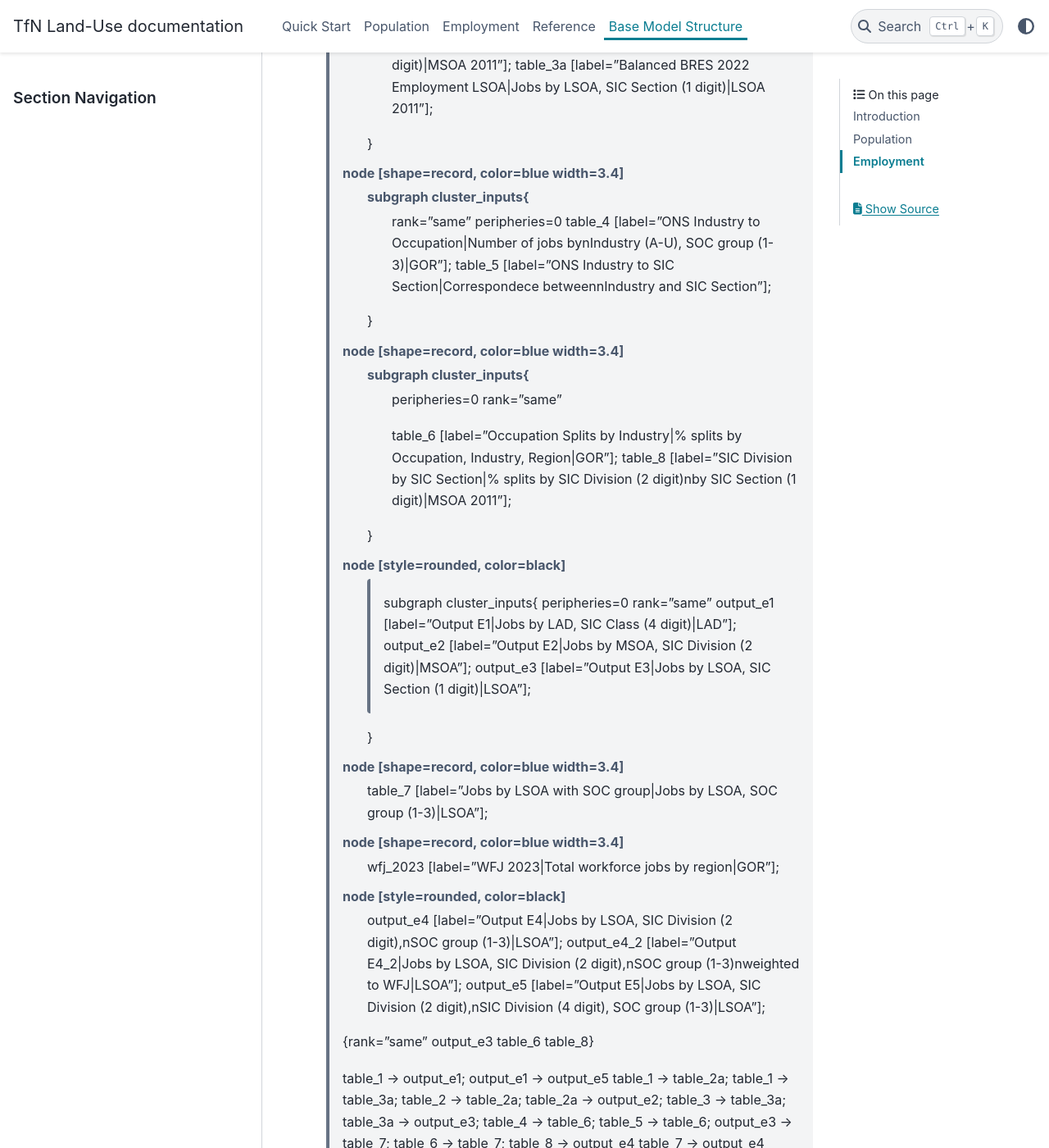
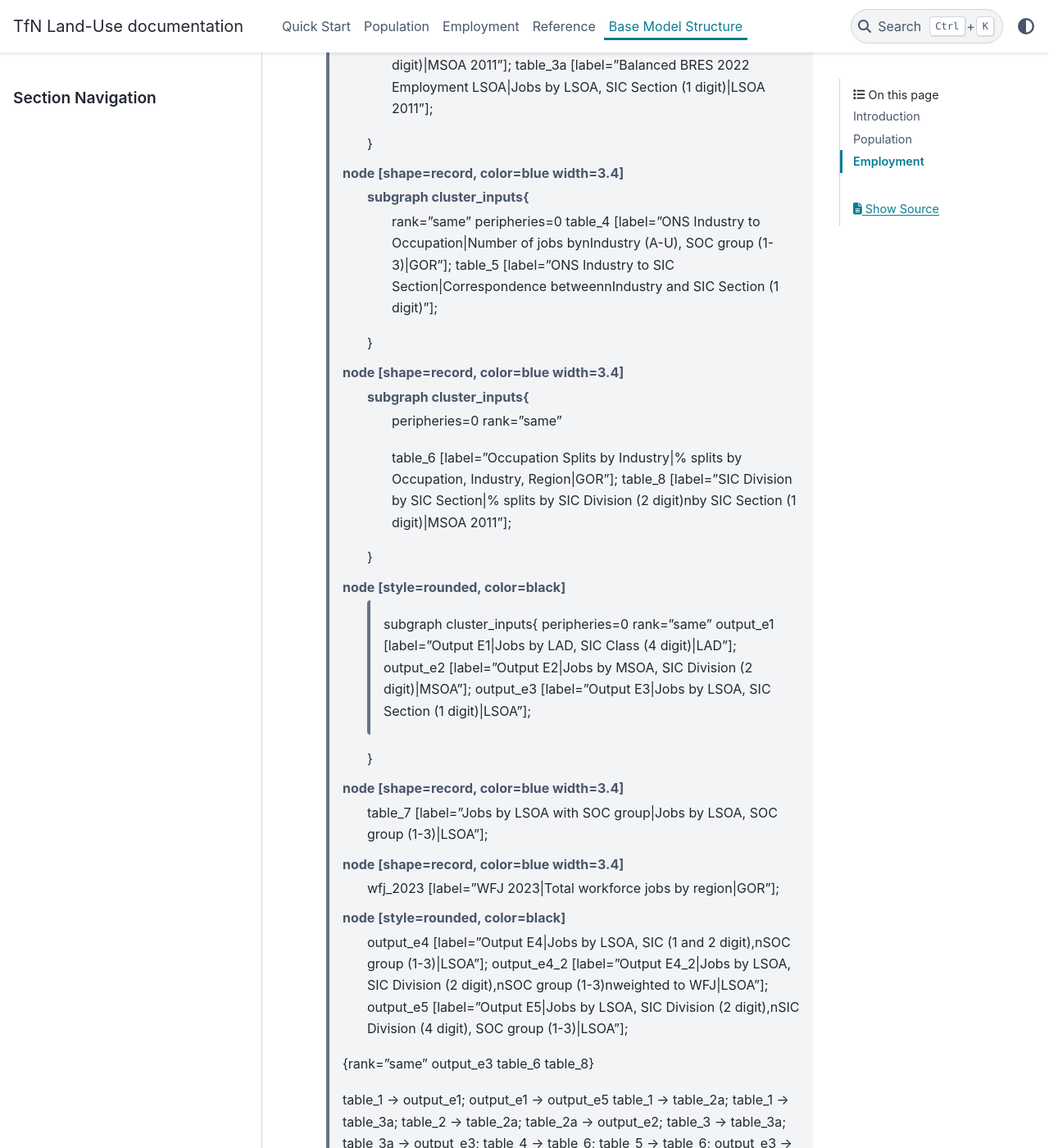
Before and after one commit to asongtoruin/Land-Use, a Sphinx documentation site: the page built from docs/base_model_structure.rst, in a window 1280 px wide and 1400 px high, scrolled down 1286 px. Shown: the whole window at 82% size. Built offline with Sphinx 7.4.7 and the PyData theme 0.15.4, drawn with Linux system fonts in a browser that asks for light colours.

Commit message:
Correct errors in labels in employment flow chart

```diff
--- a/docs/base_model_structure.rst
+++ b/docs/base_model_structure.rst
@@ -133,7 +133,7 @@ digraph G {
                 rank="same"
                 peripheries=0
                 table_4 [label="ONS Industry to Occupation|Number of jobs by\nIndustry (A-U), SOC group (1-3)|GOR"];
-                table_5 [label="ONS Industry to SIC Section|Correspondece between\nIndustry and SIC Section"];
+                table_5 [label="ONS Industry to SIC Section|Correspondence between\nIndustry and SIC Section (1 digit)"];
             }
 
         node [shape=record, color=blue width=3.4]
@@ -162,7 +162,7 @@ digraph G {
             wfj_2023 [label="WFJ 2023|Total workforce jobs by region|GOR"];
 
         node [style=rounded, color=black]
-            output_e4 [label="Output E4|Jobs by LSOA, SIC Division (2 digit),\nSOC group (1-3)|LSOA"];
+            output_e4 [label="Output E4|Jobs by LSOA, SIC (1 and 2 digit),\nSOC group (1-3)|LSOA"];
             output_e4_2 [label="Output E4_2|Jobs by LSOA, SIC Division (2 digit),\nSOC group (1-3)\nweighted to WFJ|LSOA"];
             output_e5 [label="Output E5|Jobs by LSOA, SIC Division (2 digit),\nSIC Division (4 digit), SOC group (1-3)|LSOA"];
 
```
